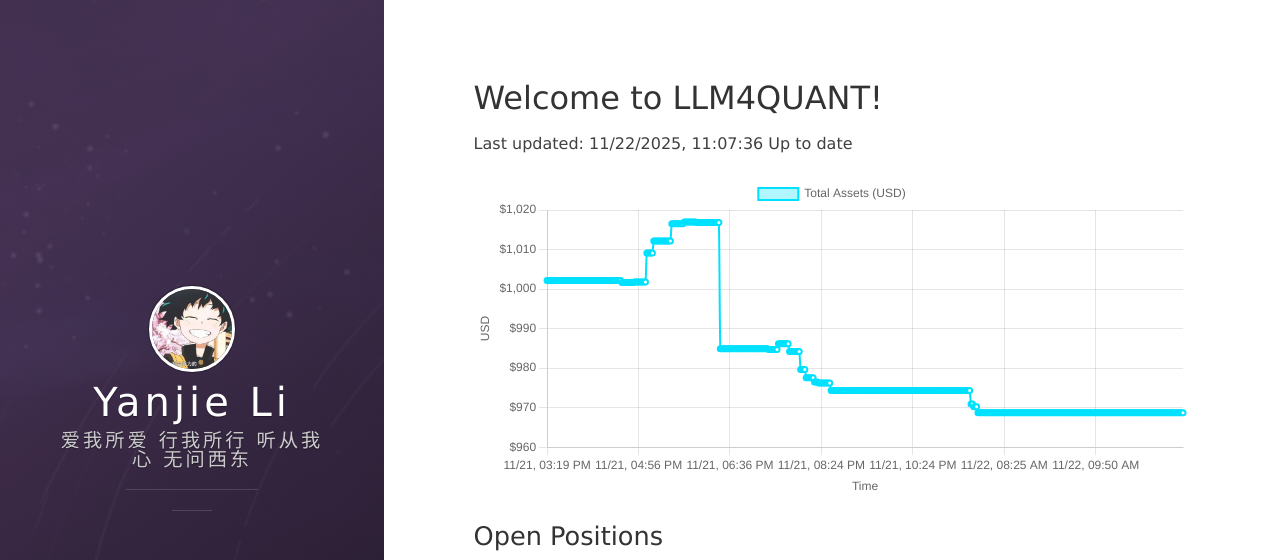
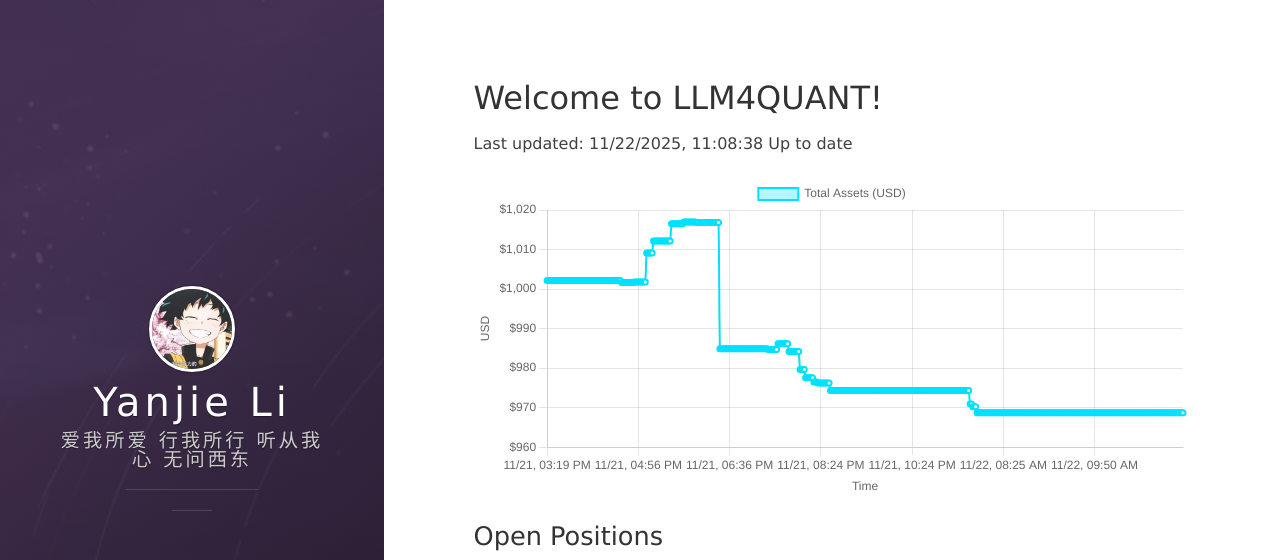
Before and after one commit to leeyegy/leeyegy.github.io, a Jekyll site: the page built from live-trading.html, in a window 1280 px wide and 1026 px high. Shown: the top 560 px of the window. Built offline with Jekyll 4.4.1, drawn with Linux system fonts in a browser that asks for light colours; nearby versions of some CDN libraries.

Commit message:
AccountMonitor: update balance history 2025-11-22T19:08:38+08:00

```diff
--- a/assets/data/binance/balance-history.json
+++ b/assets/data/binance/balance-history.json
@@ -1,5 +1,5 @@
 {
-  "generatedAt": "2025-11-22T19:07:36+08:00",
+  "generatedAt": "2025-11-22T19:08:38+08:00",
   "asset": "total_usd_value",
   "history": [
     {
@@ -1840,6 +1840,10 @@
     },
     {
       "timestamp": "2025-11-22T19:07:36+08:00",
+      "totalUsd": 968.69074819
+    },
+    {
+      "timestamp": "2025-11-22T19:08:38+08:00",
       "totalUsd": 968.69074819
     }
   ]
```
